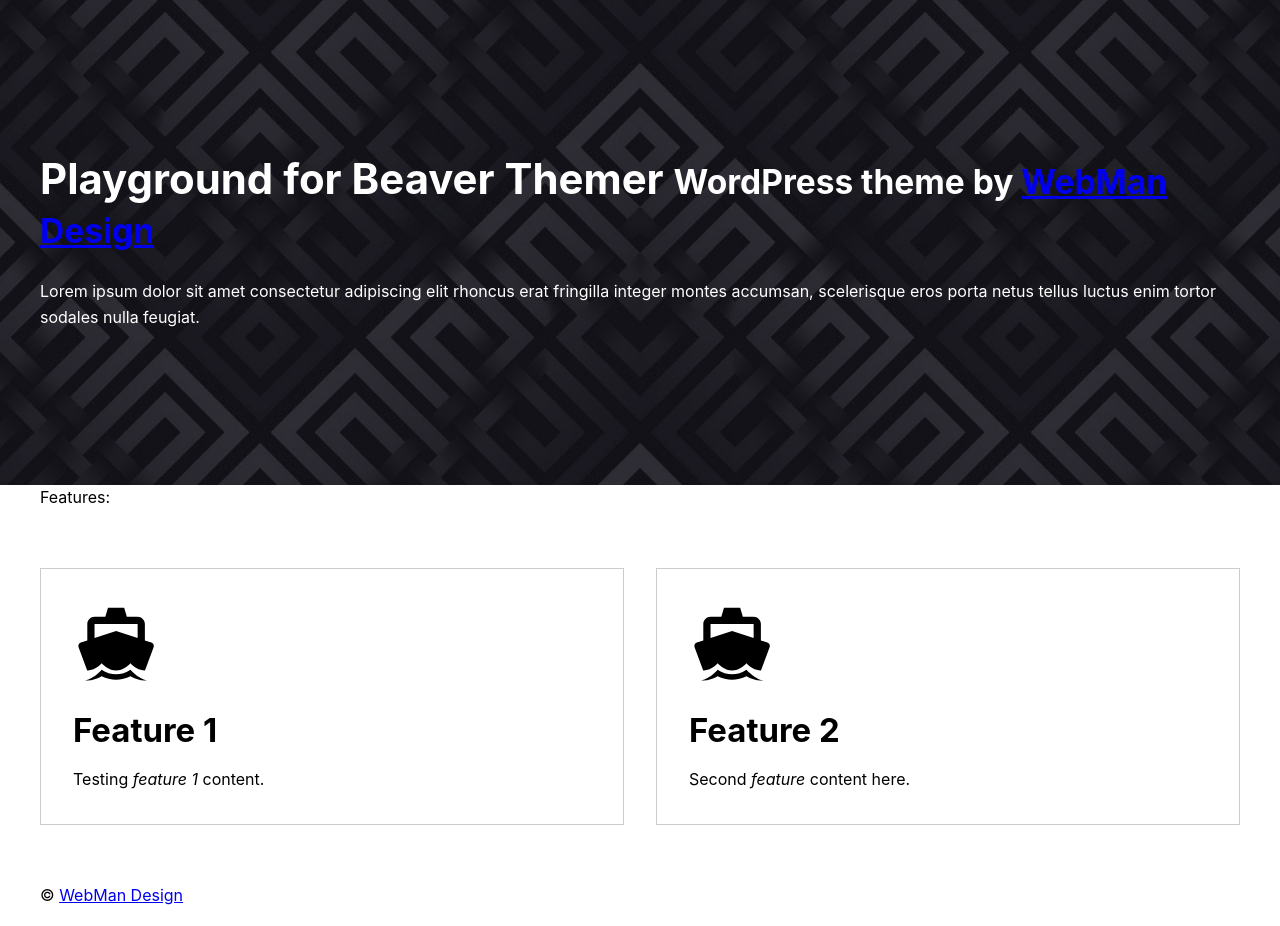
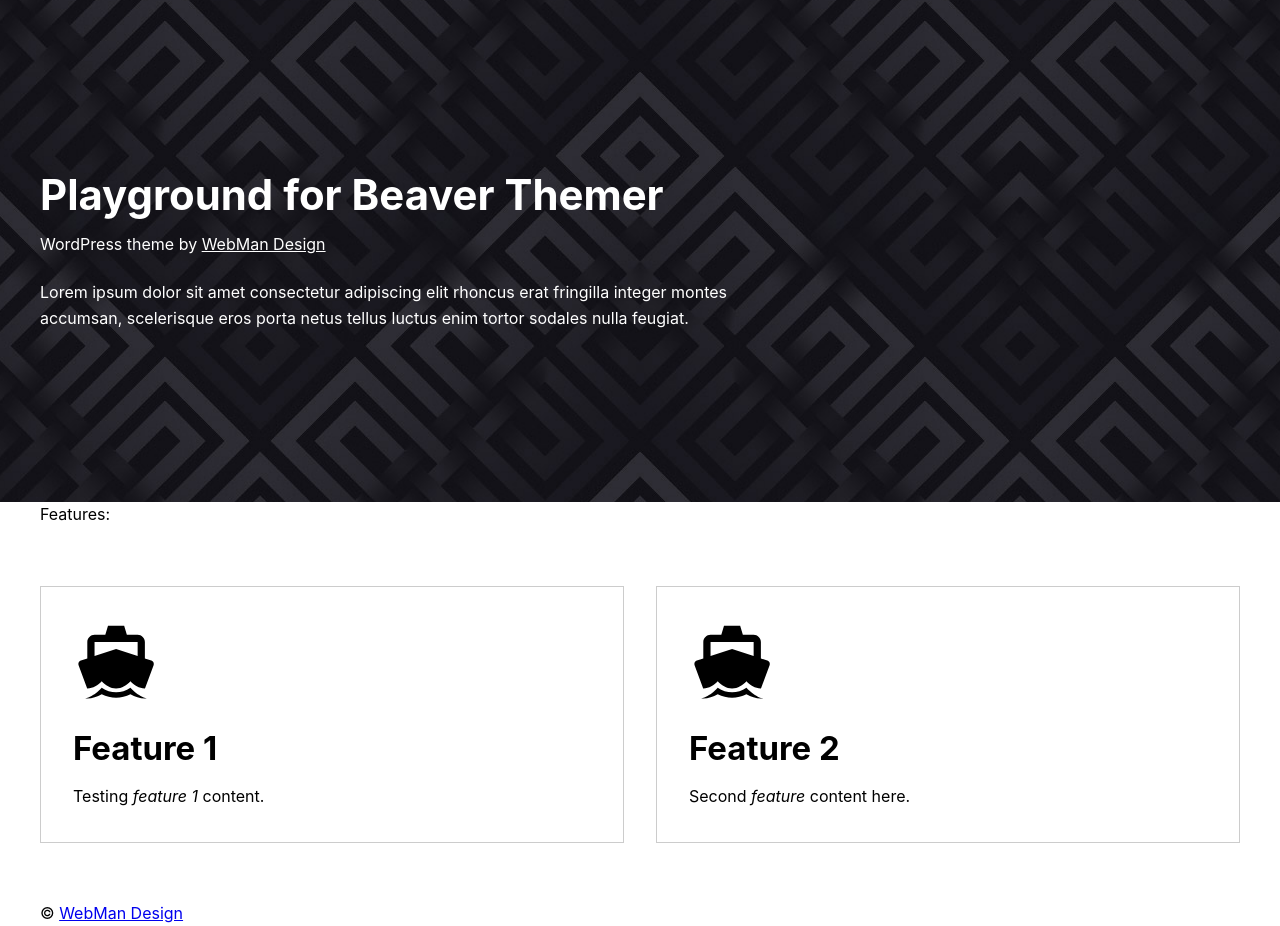
Before and after one commit to webmandesign/playground-for-beaver-themer, a Jekyll site: the page built from index.md, in a window 1280 px wide. Built offline with Jekyll 4.4.1, drawn with Linux system fonts in a browser that asks for light colours.

Commit message:
* Updating intro

```diff
--- a/_includes/header.html
+++ b/_includes/header.html
@@ -11,16 +11,18 @@
 <body>
 
 <header class="site-header">
-	<div class="content-container intro">
-		<div class="intro-content">
+	<div class="content-container">
+		<div class="intro">
+			<div class="intro-content intro-column">
 				<h1>{{ page.title }}</h1>
 				{{ page.intro_text | markdownify }}
 			</div>
 			{% if page.intro_image %}
-		<div class="intro-media">
+			<div class="intro-media intro-column">
 				<img src="{{ page.intro_image }}" alt="" />
 			</div>
 			{% endif %}
+		</div>
 	</div>
 </header>
 
--- a/_sass/header/__intro.scss
+++ b/_sass/header/__intro.scss
@@ -0,0 +1,29 @@
+.intro {
+	display: flex;
+	flex-wrap: wrap;
+	width: calc( 100% + 2em );
+	margin: 0 -1em;
+
+	&-column {
+		flex: 1;
+		min-width: 16em;
+		max-width: 61.8%;
+		margin: 1em;
+	}
+
+}
+
+h1 {
+
+	a {
+		color: inherit;
+	}
+
+	small {
+		display: block;
+		margin-top: 1em;
+		font-size: 1rem;
+		font-weight: 400;
+	}
+
+}
--- a/_sass/header/_header.scss
+++ b/_sass/header/_header.scss
@@ -1,7 +1,7 @@
 .site-header {
 	padding-top: 12%;
 	padding-bottom: 12%;
-	background-image: url('/assets/images/fancy-pants.jpg');
+	background-image: url('../images/fancy-pants.jpg');
 	background-position: 50% 50%;
 	background-repeat: repeat;
 	color: #fff;
```
Lines whose indentation alone changed are shown as unchanged.
